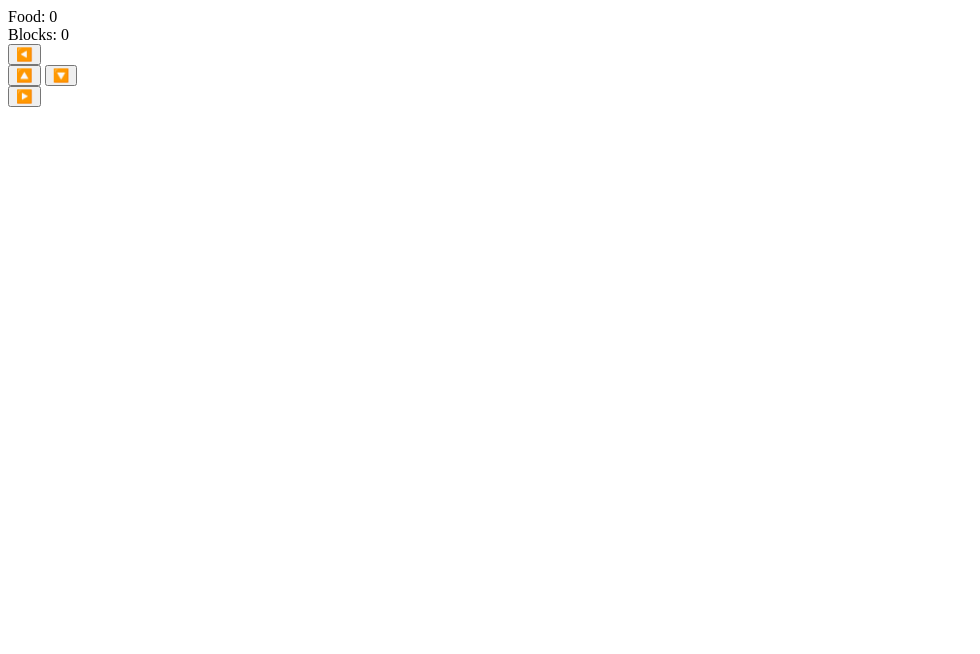
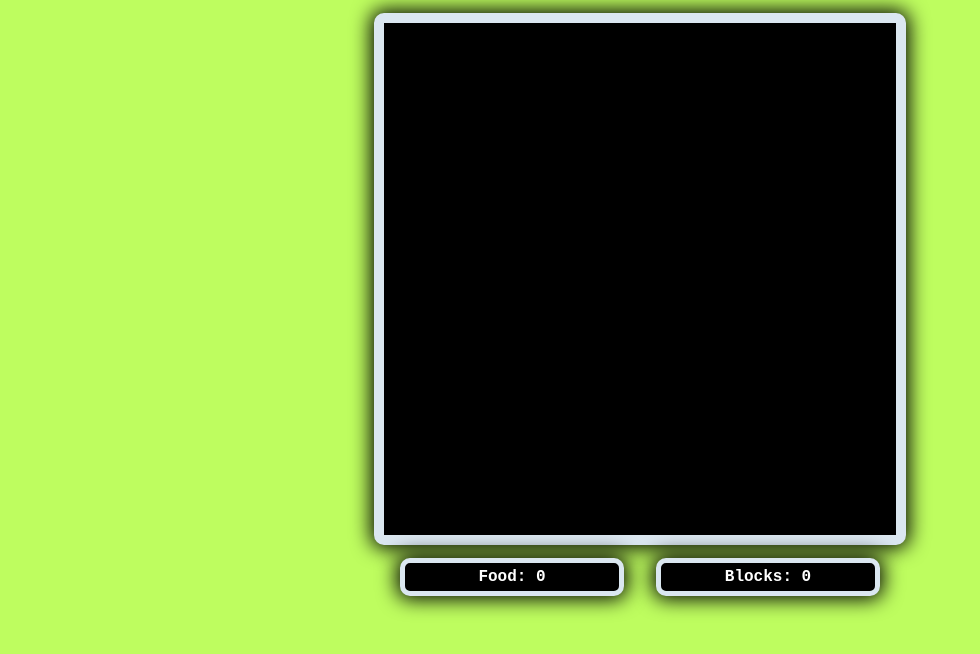
Before and after one commit to SClay345/snake_game, a plain HTML site: page index.html in a window 1280 px wide. Shown: the whole page, without its empty margins (0-980 px from the left). Drawn offline with Linux system fonts and the light colour scheme.

Commit message:
basic css done

```diff
--- a/index.html
+++ b/index.html
@@ -10,8 +10,8 @@
     <body>
         <section id="gameContainer"></section>
         <section id="scoreContainer">
-            <section class="scoreboard">Food: <span id="pointsEarned">0</span></section>
-            <section class="scoreboard">Blocks: <span id="pointsTraveled">0</span></section>
+            <section class="scoreBoard">Food: <span id="pointsEarned">0</span></section>
+            <section class="scoreBoard">Blocks: <span id="pointsTraveled">0</span></section>
         </section>
         <section id="onScreenControllers">
             <button id="leftButton">◀️</button>
--- a/snakegame.css
+++ b/snakegame.css
@@ -0,0 +1,58 @@
+body {
+    background-color: rgb(190, 253, 95);
+    text-align: center;
+}
+
+#gameContainer {
+    width: 40vw;
+    height: 40vw;
+    margin: 1vw auto;
+    background-color: black;
+    border: solid 10px rgb(219, 231, 240);
+    border-radius: 10px;
+    box-shadow: 0px 0px 20px 3px black;
+}
+
+
+.gameBoardPixel {
+    width: 1vw;
+    height: 1vw;
+    border-radius: 10px;
+    float: left;
+    outline: 1px solid red;
+}
+
+
+.food {
+    background-color: #f80505;
+    box-shadow: 0 0 10px #fa8080;
+}
+
+.snakeBodyPixel {
+    background-color: #049a2c;
+    box-shadow: 0 0 5px #07d50b;
+}
+
+#scoreContainer{
+    width: 40vw;
+    display: flex;
+    margin: auto;
+    justify-content: space-around;
+}
+
+.scoreBoard {
+    font-family: 'Courier New', Courier, monospace;
+    font-weight: bold;
+    border-radius: 10px;
+    border: solid 5px rgb(219, 231, 240);
+    color: white;
+    background-color: black;
+    display: inline-block;
+    padding: 5px;
+    width: 40%;
+    box-shadow: 0px 0px 20px 3px black;
+}
+
+#onScreenControllers {
+    display: none;
+}
```
